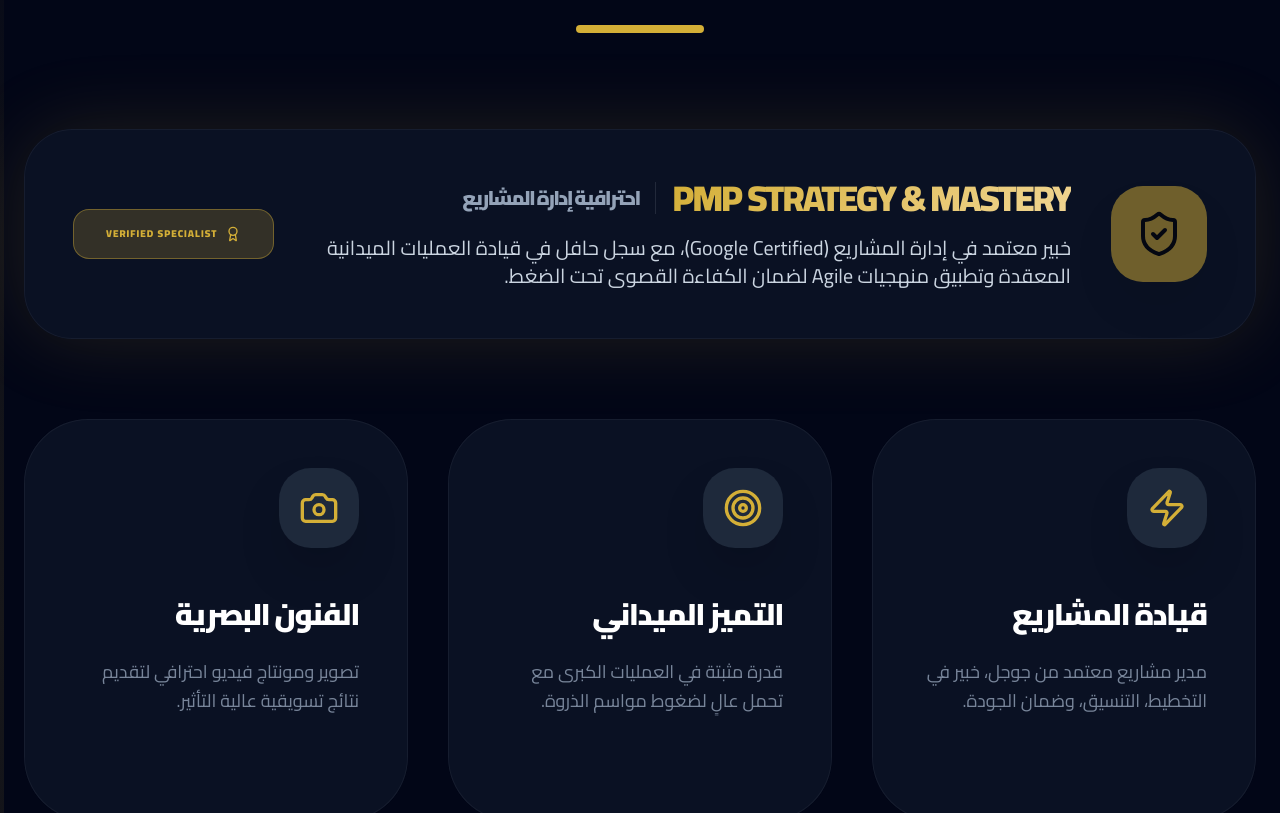
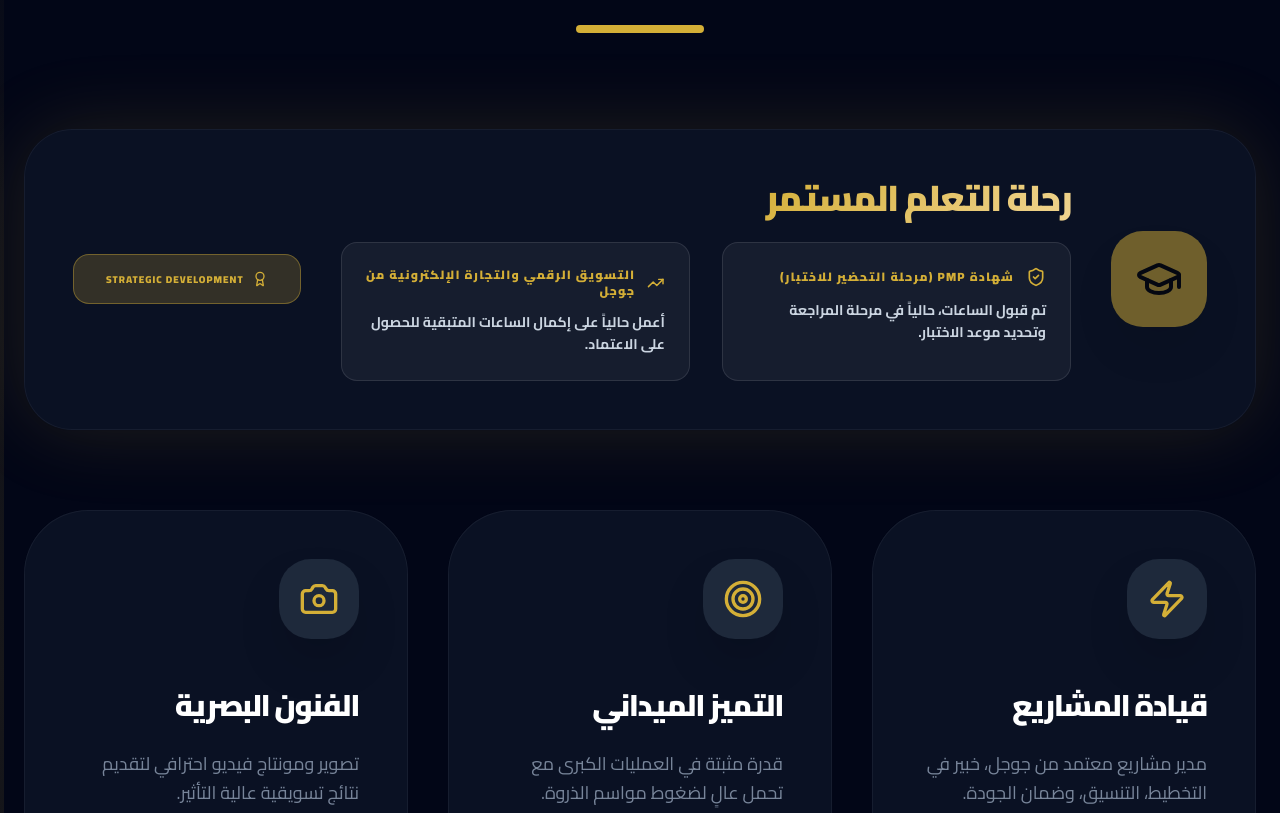
Before and after one commit to mthwban/-, a React (Vite) app: page / in a window 1280 px wide. Shown: the part 1222-2035 px from the top of the page. Built offline with nearby package versions, Linux system fonts and the light colour scheme.

Commit message:
feat: Add PMP prep and Hajj experience
Includes PMP certification preparation details and a new section for Hajj & Umrah seasonal experience. Updates UI strings and related components to reflect these additions.

```diff
--- a/components/About.tsx
+++ b/components/About.tsx
@@ -2,7 +2,7 @@
 import React from 'react';
 import { Language } from '../types.ts';
 import { UI_STRINGS } from '../constants.tsx';
-import { Factory, Camera, Sparkles, Target, ChevronRight, Zap, Award, ShieldCheck } from 'lucide-react';
+import { Factory, Camera, Sparkles, Target, ChevronRight, Zap, Award, ShieldCheck, GraduationCap, TrendingUp } from 'lucide-react';
 
 interface AboutProps {
   lang: Language;
@@ -11,6 +11,7 @@ interface AboutProps {
 const About: React.FC<AboutProps> = ({ lang }) => {
   const content = UI_STRINGS.about;
   const hobbies = UI_STRINGS.hobbies;
+  const development = UI_STRINGS.development;
 
   return (
     <section id="about" className="py-32 bg-[#020617] scroll-mt-24 relative overflow-hidden">
@@ -29,32 +30,51 @@ const About: React.FC<AboutProps> = ({ lang }) => {
           <div className="h-2 w-32 bg-[#D4AF37] mx-auto rounded-full"></div>
         </div>
 
-        {/* PMP / Project Management Mastery Box - المستطيل المطلوب */}
+        {/* Continuous Learning & Professional Development Mastery Box */}
         <div className="reveal mb-20">
-           <div className="p-8 md:p-12 glass-card rounded-[3rem] border-2 border-[#D4AF37]/30 bg-gradient-to-br from-[#D4AF37]/10 to-transparent flex flex-col md:flex-row items-center gap-10 shadow-[0_0_80px_rgba(212,175,55,0.15)] relative group overflow-hidden">
+           <div className="p-8 md:p-12 glass-card rounded-[3rem] border-2 border-[#D4AF37]/30 bg-gradient-to-br from-[#D4AF37]/10 to-transparent flex flex-col gap-10 shadow-[0_0_80px_rgba(212,175,55,0.15)] relative group overflow-hidden">
               <div className="absolute inset-0 bg-gradient-to-r from-[#D4AF37]/5 to-transparent opacity-0 group-hover:opacity-100 transition-opacity duration-1000"></div>
 
-              <div className="w-24 h-24 bg-[#D4AF37] rounded-[2rem] flex items-center justify-center text-black shadow-2xl flex-shrink-0 relative z-10 animate-pulse">
-                <ShieldCheck className="w-12 h-12" />
+              <div className="flex flex-col md:flex-row items-center gap-10 relative z-10">
+                <div className="w-24 h-24 bg-[#D4AF37] rounded-[2rem] flex items-center justify-center text-black shadow-2xl flex-shrink-0 animate-pulse">
+                  <GraduationCap className="w-12 h-12" />
                 </div>
 
-              <div className="flex-1 text-center md:text-right rtl:text-right relative z-10">
-                <h3 className="text-3xl md:text-4xl font-black text-white mb-4 uppercase tracking-tighter flex flex-col md:flex-row items-center gap-4">
-                  <span className="gold-gradient">PMP Strategy & Mastery</span>
-                  <span className="hidden md:block w-px h-8 bg-white/10"></span>
-                  <span className="text-xl text-slate-400">{lang === 'ar' ? 'احترافية إدارة المشاريع' : 'Project Management Professional'}</span>
+                <div className="flex-1 text-center md:text-right rtl:text-right">
+                  <h3 className="text-3xl md:text-4xl font-black text-white mb-6 uppercase tracking-tighter">
+                    <span className="gold-gradient">{lang === 'ar' ? 'رحلة التعلم المستمر' : 'Continuous Learning Journey'}</span>
                   </h3>
-                <p className="text-slate-300 text-lg md:text-xl font-medium leading-relaxed max-w-3xl">
-                  {lang === 'ar'
-                    ? 'خبير معتمد في إدارة المشاريع (Google Certified)، مع سجل حافل في قيادة العمليات الميدانية المعقدة وتطبيق منهجيات Agile لضمان الكفاءة القصوى تحت الضغط.'
-                    : 'Certified Project Management expert with a proven track record in leading complex field operations and implementing Agile methodologies to ensure peak efficiency under pressure.'}
+
+                  <div className="grid grid-cols-1 md:grid-cols-2 gap-8">
+                    {/* PMP Focus */}
+                    <div className="p-6 bg-white/5 rounded-2xl border border-white/10 hover:border-[#D4AF37]/40 transition-all">
+                      <div className="flex items-center gap-3 mb-3 text-[#D4AF37]">
+                        <ShieldCheck className="w-5 h-5" />
+                        <span className="font-black text-xs uppercase tracking-widest">{development.items[0].title[lang]}</span>
+                      </div>
+                      <p className="text-slate-300 text-sm font-bold leading-relaxed">
+                        {development.items[0].status[lang]}
                       </p>
                     </div>
 
-              <div className="flex-shrink-0 relative z-10">
+                    {/* Google Marketing Focus */}
+                    <div className="p-6 bg-white/5 rounded-2xl border border-white/10 hover:border-[#D4AF37]/40 transition-all">
+                      <div className="flex items-center gap-3 mb-3 text-[#D4AF37]">
+                        <TrendingUp className="w-5 h-5" />
+                        <span className="font-black text-xs uppercase tracking-widest">{development.items[1].title[lang]}</span>
+                      </div>
+                      <p className="text-slate-300 text-sm font-bold leading-relaxed">
+                        {development.items[1].status[lang]}
+                      </p>
+                    </div>
+                  </div>
+                </div>
+
+                <div className="flex-shrink-0 relative z-10 hidden lg:block">
                    <div className="px-8 py-4 bg-[#D4AF37]/20 border border-[#D4AF37]/40 rounded-2xl text-[#D4AF37] font-black text-[10px] uppercase tracking-widest flex items-center gap-2">
                      <Award className="w-4 h-4" />
-                   Verified Specialist
+                     Strategic Development
+                   </div>
                 </div>
               </div>
            </div>
--- a/constants.tsx
+++ b/constants.tsx
@@ -195,9 +195,14 @@ export const UI_STRINGS = {
   development: {
     items: [
       {
+        title: { en: "PMP Certification (Exam Preparation)", ar: "شهادة PMP (مرحلة التحضير للاختبار)" },
+        issuer: { en: "Project Management Institute", ar: "معهد إدارة المشاريع" },
+        status: { en: "Hours accepted, currently studying and scheduling exam.", ar: "تم قبول الساعات، حالياً في مرحلة المراجعة وتحديد موعد الاختبار." }
+      },
+      {
         title: { en: "Google Digital Marketing & E-Commerce", ar: "التسويق الرقمي والتجارة الإلكترونية من جوجل" },
         issuer: { en: "Coursera", ar: "كورسيرا" },
-        status: { en: "Expected completion in the upcoming months", ar: "من المتوقع الانتهاء في الأشهر القادمة" }
+        status: { en: "Working on completing the remaining hours.", ar: "أعمل حالياً على إكمال الساعات المتبقية للحصول على الاعتماد." }
       }
     ]
   }
@@ -223,6 +228,17 @@ export const EXPERIENCES: Experience[] = [
       { en: "Ensured compliance with official standards in a high-responsibility environment.", ar: "ضمان الامتثال للمعايير الرسمية في بيئة ذات مسؤولية كبيرة." }
     ],
     tags: [{ en: "Organization", ar: "تنظيم" }, { en: "Diplomatic Logistics", ar: "لوجستيات دبلوماسية" }]
+  },
+  {
+    title: { en: "Seasonal Operations & Crowd Management Leader", ar: "قائد عمليات موسمية وإدارة حشود" },
+    company: { en: "Hajj & Umrah Seasonal Projects", ar: "مشاريع مواسم الحج والعمرة" },
+    period: { en: "10 Years (Seasonal Experience)", ar: "١٠ سنوات (خبرة موسمية)" },
+    description: [
+      { en: "Expertly managed large-scale crowd movements and logistics across multiple seasons.", ar: "إدارة تحركات الحشود الكبيرة واللوجستيات بمهارة عبر مواسم متعددة." },
+      { en: "Served as a Health Leader during the COVID-19 pandemic, ensuring safety protocols.", ar: "عمل كقائد صحي خلال جائحة كورونا، لضمان تطبيق البروتوكولات الصحية." },
+      { en: "Coordinated crowd dispatching, reception, and seeing-off ceremonies with high efficiency.", ar: "تنسيق تفويج الحشود، الاستقبال، والتوديع بكفاءة عالية." }
+    ],
+    tags: [{ en: "Crowd Management", ar: "إدارة حشود" }, { en: "Crisis Leadership", ar: "قيادة أزمات" }, { en: "10 Seasons", ar: "١٠ مواسم" }]
   },
   {
     title: { en: "Marketing Specialist", ar: "أخصائي تسويق" },
```
Lines whose indentation alone changed are shown as unchanged.
